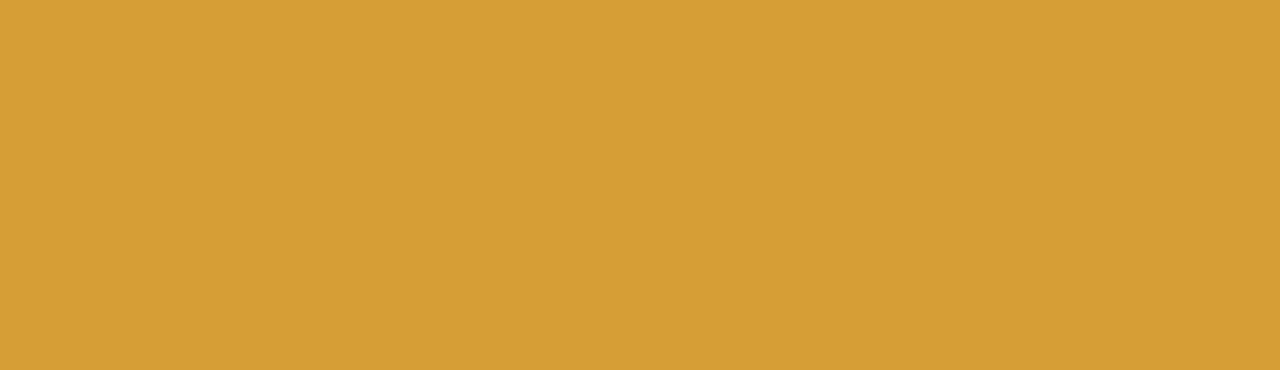
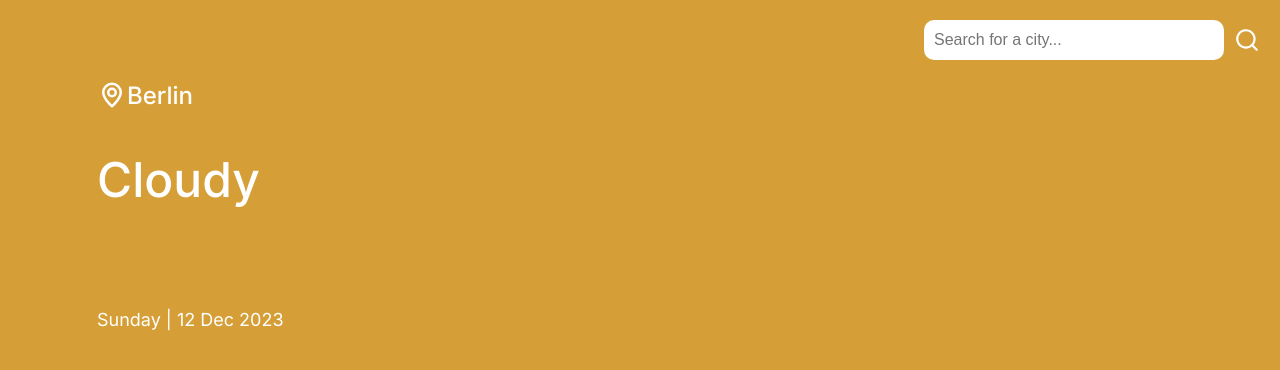
Before and after one commit to Venera00/weather-app, a React (Vite) app: page / in a window 1280 px wide. Shown: the top 370 px of the page. Built offline with nearby package versions, Linux system fonts and the light colour scheme.

Commit message:
Add search and location with time

```diff
--- a/package.json
+++ b/package.json
@@ -10,6 +10,7 @@
     "preview": "vite preview"
   },
   "dependencies": {
+    "@iconscout/react-unicons": "^2.0.2",
     "axios": "^1.6.8",
     "react": "^18.2.0",
     "react-dom": "^18.2.0",
--- a/src/App.jsx
+++ b/src/App.jsx
@@ -1,8 +1,16 @@
 import { useState } from "react";
+import Search from "./components/Search/Search";
+import TimeAndLocation from "./components/TimeAndLocation/TimeAndLocation";
 import "./App.css";
 
 function App() {
-  return <></>;
+  return (
+    <>
+      <Search />
+
+      <TimeAndLocation />
+    </>
+  );
 }
 
 export default App;
--- /dev/null
+++ b/src/components/Search/Search.jsx
@@ -0,0 +1,18 @@
+import React from "react";
+import { UilSearch } from "@iconscout/react-unicons";
+import styles from "./Search.module.scss";
+
+const Search = () => {
+  return (
+    <div className={styles.search_wrapper}>
+      <input
+        type="text"
+        placeholder="Search for a city..."
+        className={styles.input}
+      />
+      <UilSearch size={26} color="#fff" className={styles.search_icon} />
+    </div>
+  );
+};
+
+export default Search;
--- /dev/null
+++ b/src/components/Search/Search.module.scss
@@ -0,0 +1,27 @@
+.search_wrapper {
+  display: flex;
+  align-items: center;
+  justify-content: flex-end;
+  gap: 10px;
+  padding: 20px;
+}
+
+.input {
+  width: 300px;
+  height: 40px;
+  outline: none;
+  border: none;
+  border-radius: 10px;
+  padding: 10px;
+  font-weight: 500;
+  font-size: 16px;
+  text-transform: capitalize;
+}
+
+.input::placeholder {
+  text-transform: none;
+}
+
+.search_icon {
+  cursor: pointer;
+}
--- /dev/null
+++ b/src/components/TimeAndLocation/TimeAndLocation.jsx
@@ -0,0 +1,20 @@
+import React from "react";
+import { UilMapMarker } from "@iconscout/react-unicons";
+import styles from "./TimeAndLocation.module.scss";
+
+const TimeAndLocation = () => {
+  return (
+    <div className={styles.time_wrapper}>
+      <div className={styles.location_container}>
+        <UilMapMarker size="30" color="#fff" />
+        <p className={styles.location__title}>Berlin</p>
+      </div>
+
+      <p className={styles.weather_type}>Cloudy</p>
+
+      <p className={styles.time}>Sunday | 12 Dec 2023</p>
+    </div>
+  );
+};
+
+export default TimeAndLocation;
--- /dev/null
+++ b/src/components/TimeAndLocation/TimeAndLocation.module.scss
@@ -0,0 +1,28 @@
+.time_wrapper {
+  display: flex;
+  flex-direction: column;
+  margin-left: 97px;
+  color: #fff;
+}
+
+.location_container {
+  display: flex;
+  align-items: center;
+  margin-bottom: 40px;
+}
+
+.location__title {
+  font-weight: 500;
+  font-size: 24px;
+}
+
+.weather_type {
+  font-weight: 500;
+  font-size: 48px;
+  margin-bottom: 100px;
+}
+
+.time {
+  font-weight: 400;
+  font-size: 18px;
+}
```
Also changed, not shown: 1 other file (tests, documents, lock files or other folders).
